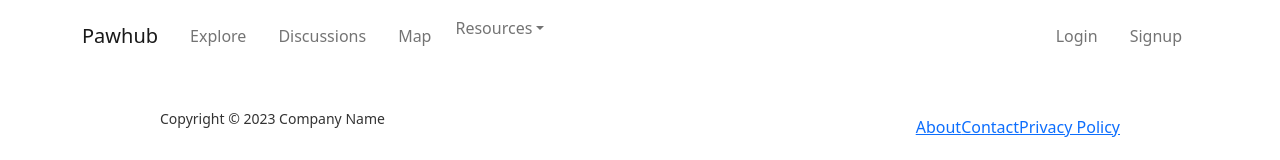
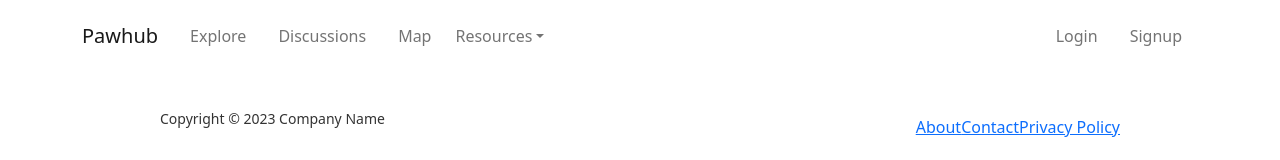
Before and after one commit to t-iffany/pawhub, a React (Create React App) app in the folder pawhub-frontend/: page / in a window 1280 px wide. Shown: the top 160 px of the page. Built offline with nearby package versions, Linux system fonts and the light colour scheme.

Commit message:
Fix positioning of resources on nav bar

```diff
--- a/pawhub-frontend/src/index.css
+++ b/pawhub-frontend/src/index.css
@@ -102,10 +102,11 @@
   vertical-align: middle;
 }
 
-/* .btn-primary {
-  background-color: #fff !important;
-  color: #889bae !important;
-} */
+.navbar .navbar-collapse .navbar-nav .nav-item .nav-link {
+  display: flex;
+  align-items: center;
+  height: 100%;
+}
 
 /*  */
 .blog-post {
```
